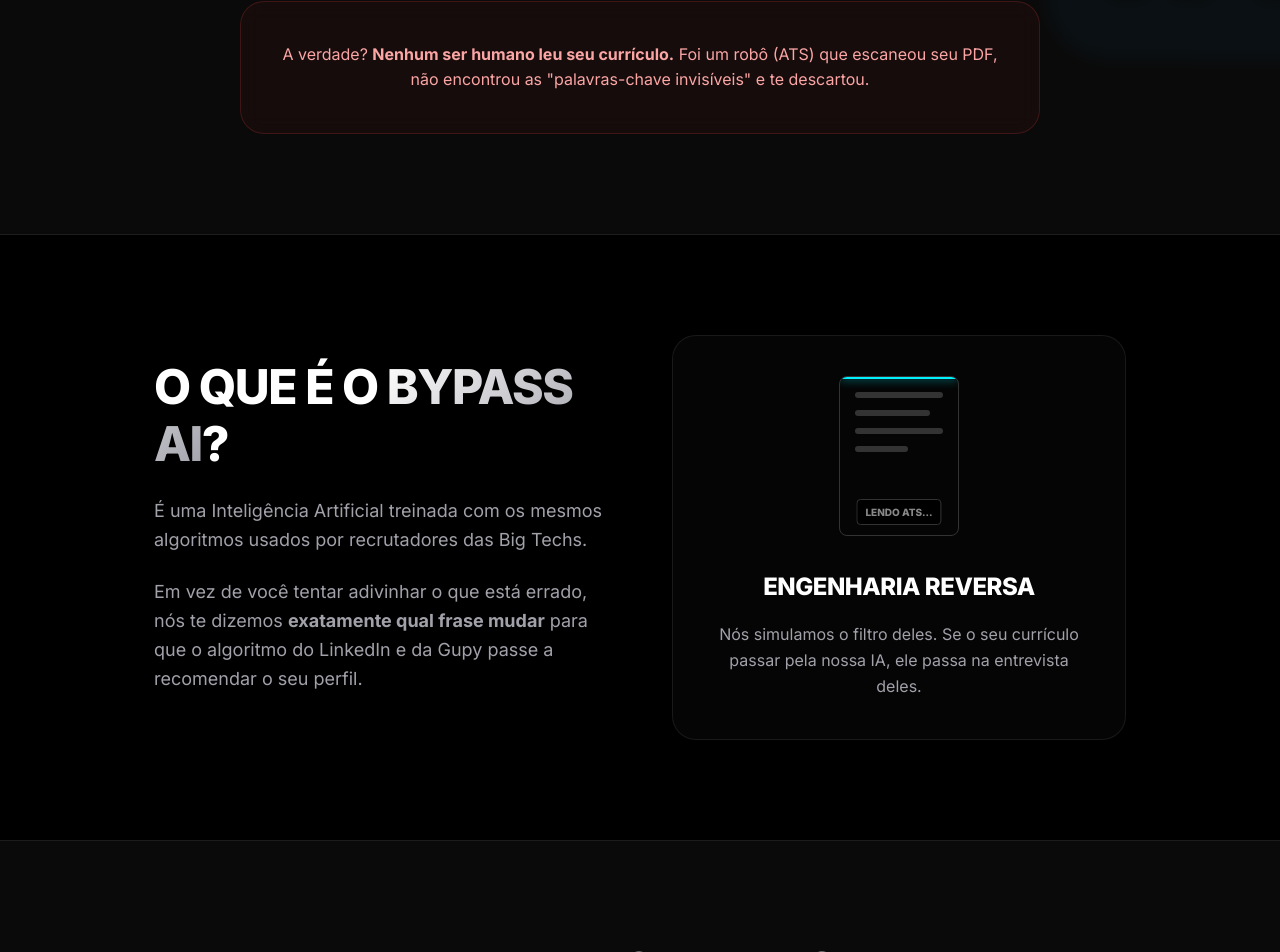
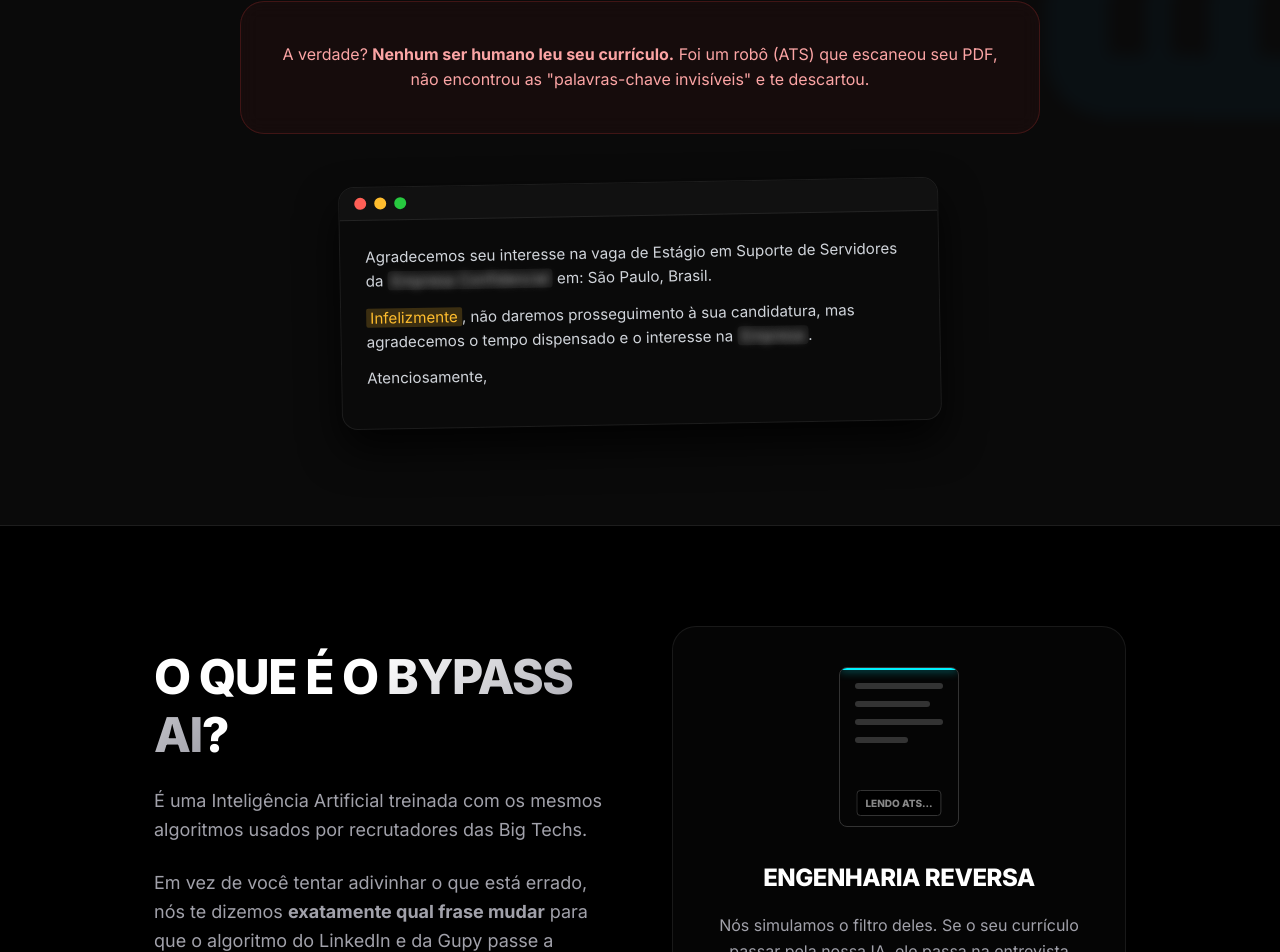
Before and after one commit to Arthurcoderdev/linked-bypass-ai, a React (Vite) app: page / in a window 1280 px wide. Shown: the part 1243-2195 px from the top of the page. Built offline with nearby package versions, Linux system fonts and the light colour scheme.

Commit message:
Add realistic rejection email mockup with blurred company name to Pain Section

```diff
--- a/src/App.css
+++ b/src/App.css
@@ -640,3 +640,68 @@ body {
     width: 100%;
   }
 }
+
+/* Rejection Email Mockup */
+.rejection-email {
+  max-width: 600px;
+  margin: 3rem auto 0;
+  text-align: left;
+  background: #0a0a0a;
+  border: 1px solid var(--border);
+  border-radius: var(--radius-md);
+  padding: 0;
+  overflow: hidden;
+  box-shadow: 0 20px 40px rgba(0,0,0,0.8);
+  transform: rotate(-1deg);
+  transition: transform 0.3s ease;
+}
+
+.rejection-email:hover {
+  transform: rotate(0deg) scale(1.02);
+}
+
+.email-header {
+  background: #111;
+  padding: 10px 15px;
+  display: flex;
+  gap: 8px;
+  border-bottom: 1px solid var(--border);
+}
+
+.email-dot {
+  width: 12px;
+  height: 12px;
+  border-radius: 50%;
+}
+
+.email-dot.red { background: #ff5f56; }
+.email-dot.yellow { background: #ffbd2e; }
+.email-dot.green { background: #27c93f; }
+
+.email-body {
+  padding: 25px;
+  font-family: -apple-system, BlinkMacSystemFont, "Segoe UI", Roboto, sans-serif;
+  color: #d1d5db;
+  font-size: 0.95rem;
+  line-height: 1.6;
+}
+
+.email-body p {
+  margin-bottom: 12px;
+}
+
+.blurred-text {
+  color: transparent;
+  text-shadow: 0 0 8px rgba(255,255,255,0.7);
+  user-select: none;
+  background: rgba(255,255,255,0.05);
+  padding: 0 4px;
+  border-radius: 4px;
+}
+
+.highlight-yellow {
+  background-color: rgba(255, 189, 46, 0.2);
+  color: #ffbd2e;
+  padding: 0 4px;
+  border-radius: 2px;
+}
--- a/src/pages/LandingPage.jsx
+++ b/src/pages/LandingPage.jsx
@@ -126,6 +126,19 @@ export default function LandingPage() {
                 A verdade? <strong>Nenhum ser humano leu seu currículo.</strong> Foi um robô (ATS) que escaneou seu PDF, não encontrou as "palavras-chave invisíveis" e te descartou.
               </p>
             </div>
+
+            <div className="rejection-email">
+              <div className="email-header">
+                <span className="email-dot red"></span>
+                <span className="email-dot yellow"></span>
+                <span className="email-dot green"></span>
+              </div>
+              <div className="email-body">
+                <p>Agradecemos seu interesse na vaga de Estágio em Suporte de Servidores da <span className="blurred-text">Empresa Confidencial</span> em: São Paulo, Brasil.</p>
+                <p><mark className="highlight-yellow">Infelizmente</mark>, não daremos prosseguimento à sua candidatura, mas agradecemos o tempo dispensado e o interesse na <span className="blurred-text">Empresa</span>.</p>
+                <p>Atenciosamente,</p>
+              </div>
+            </div>
           </div>
         </div>
       </section>
```
